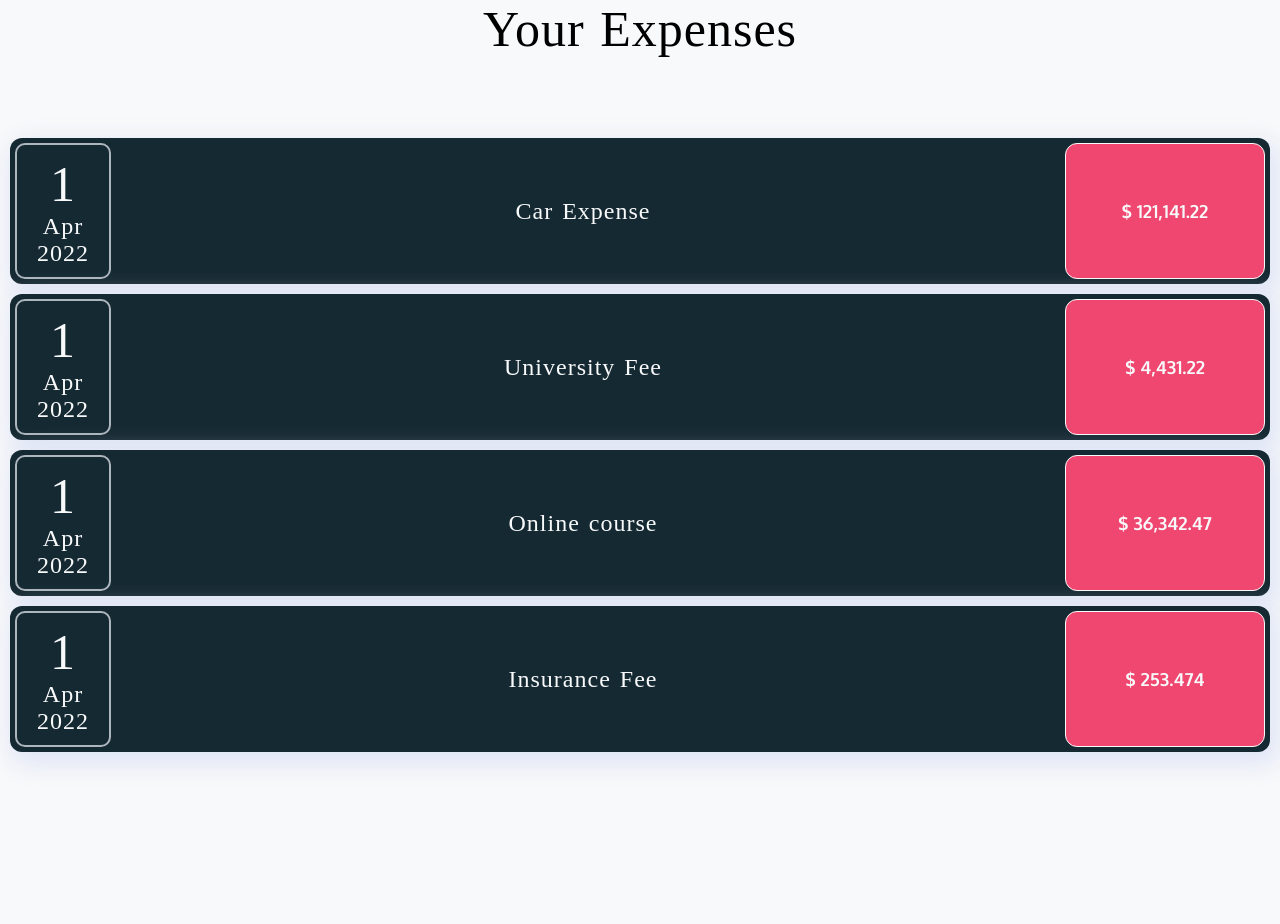
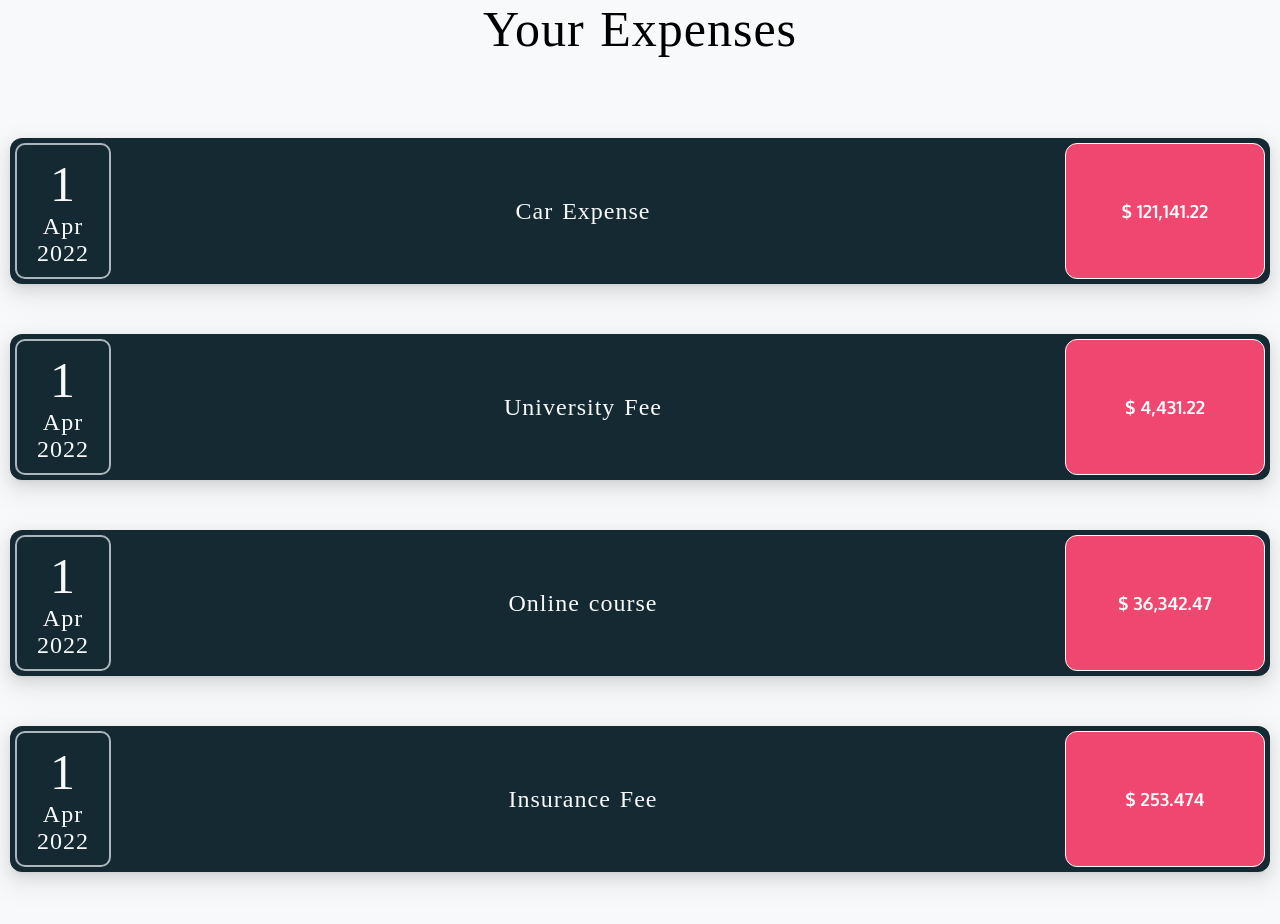
Before and after one commit to AyeshaMunawar-profile/expense-management-system, a React (Create React App) app: page / in a window 1280 px wide. Shown: the part 1000-1924 px from the top of the page. Built offline with nearby package versions, Linux system fonts and the light colour scheme; a web font is replaced by a local one.

Commit message:
EMS> Create a wrapping component card
EMS> Create a wrapping component card

```diff
--- a/src/Components/ExpenseItem/ExpenseItem.css
+++ b/src/Components/ExpenseItem/ExpenseItem.css
@@ -2,9 +2,8 @@
     display: flex;
     justify-content: space-between;
     align-items: stretch;
-    box-shadow: 5px 8px 24px 5px rgba(208, 216, 243, 0.6);
     padding: 0.5rem;
-    margin: 1rem 0;
+    margin: 5rem 0;
     border-radius: 12px;
     background-color: var(--color-blue-0);
 }
--- a/src/Components/ExpenseItem/ExpenseItem.js
+++ b/src/Components/ExpenseItem/ExpenseItem.js
@@ -1,11 +1,13 @@
 import React from 'react';
 import "./ExpenseItem.css"
 import DateBox from "../DateBox/DateBox";
+import Card from "../../Container/Card/Card";
 
 function ExpenseItem(props) {
     const {date, expenseTitle, amount} = props;
 
     return (
+        <Card>
             <div className="expense-item">
                 <DateBox date={date}/>
                 <div className="expense-item__description">
@@ -13,6 +15,7 @@ function ExpenseItem(props) {
                     <div className="paragraph expense-item__price"><h3>{`$ ${amount.toLocaleString()}`}</h3></div>
                 </div>
             </div>
+        </Card>
     );
 }
 
--- /dev/null
+++ b/src/Container/Card/Card.css
@@ -0,0 +1,5 @@
+.card{
+    box-shadow: 0 3px 6px -4px rgba(0, 0, 0, 0.12), 0 6px 16px 0 rgba(0, 0, 0, 0.1),
+    0 9px 28px 8px rgba(0, 0, 0, 0.05);
+    border-radius: 1rem;
+}
--- /dev/null
+++ b/src/Container/Card/Card.js
@@ -0,0 +1,11 @@
+import React from 'react';
+import "./Card.css"
+function Card(props) {
+    return (
+        <div className="card">
+            {props.children}
+        </div>
+    );
+}
+
+export default Card;
```
Also changed, not shown: 1 other file (tests, documents, lock files or other folders). Lines whose indentation alone changed are shown as unchanged.
